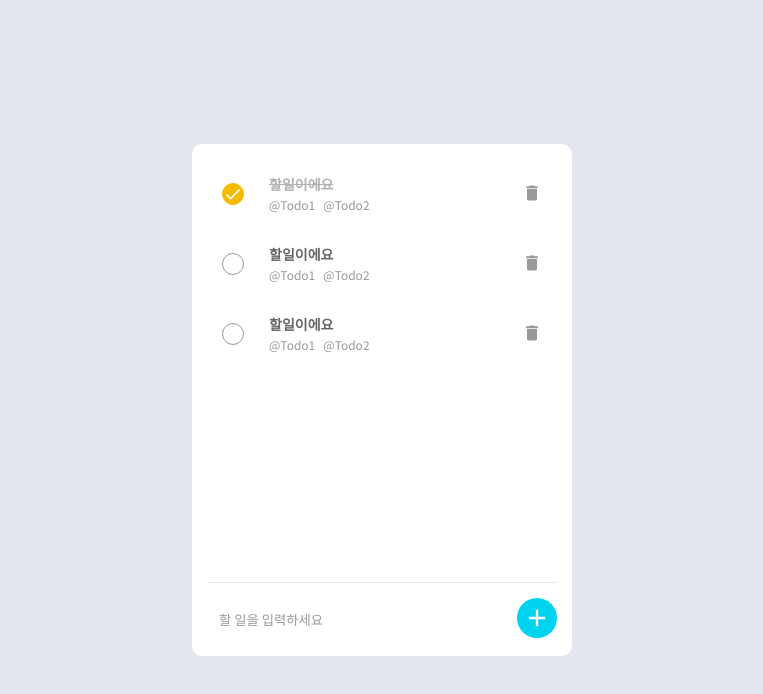
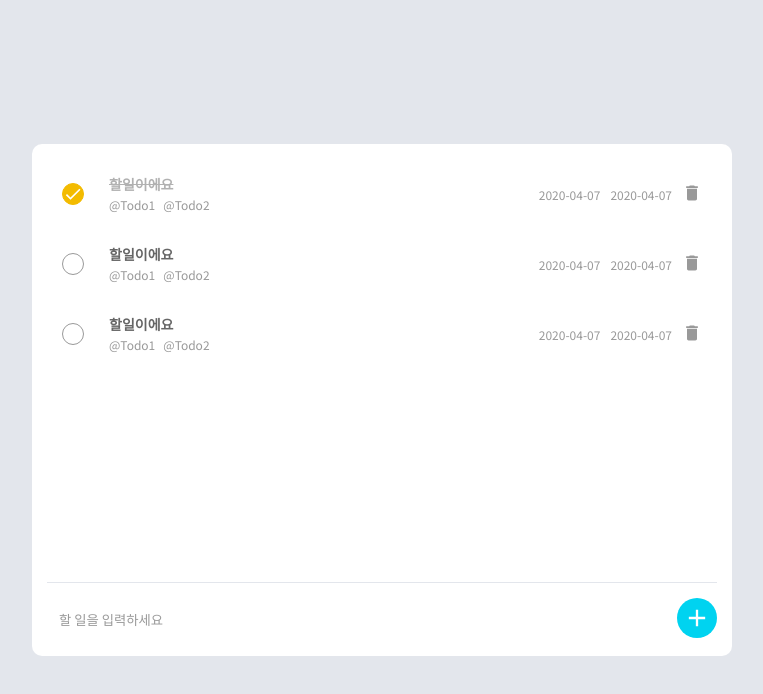
Before and after one commit to soheee94/TodoApp, a React (Create React App) app: page / in a window 1280 px wide. Shown: the top 694 px of the page, without its empty margins (258-1021 px from the left). Built offline with nearby package versions, Linux system fonts and the light colour scheme; no server answers.

Commit message:
Add DateBlock

```diff
--- a/src/App.js
+++ b/src/App.js
@@ -24,6 +24,7 @@ function App() {
     display: flex;
     justify-content: center;
     align-items: center;
+    color: ${palette.gray};
   }
 `;
 
--- a/src/components/TodoItem.js
+++ b/src/components/TodoItem.js
@@ -14,6 +14,10 @@ function TodoItem({ done }) {
           <RefTodoItem>@Todo2</RefTodoItem>
         </div>
       </TextBlock>
+      <DateBlock>
+        <p>2020-04-07</p>
+        <p>2020-04-07</p>
+      </DateBlock>
       <Delete>
         <MdDelete />
       </Delete>
@@ -67,14 +71,20 @@ const Text = styled.div`
 `;
 
 const RefTodoItem = styled.span`
-  color: ${palette.gray};
   display: inline-block;
   margin-right: 8px;
   font-size: 0.75rem;
 `;
 
+const DateBlock = styled.div`
+  font-size: 0.75rem;
+  display: flex;
+  p {
+    margin-right: 10px;
+  }
+`;
+
 const Delete = styled.div`
-  color: ${palette.gray};
   cursor: pointer;
   font-size: 1.25rem;
   opacity: 1;
--- a/src/components/TodoTemplate.js
+++ b/src/components/TodoTemplate.js
@@ -6,7 +6,7 @@ function TodoTemplate({ children }) {
 }
 
 const TodoTemplateBlock = styled.div`
-  width: 380px;
+  width: 700px;
   height: 512px;
   background: white;
   border-radius: 10px;
--- a/src/index.css
+++ b/src/index.css
@@ -10,3 +10,7 @@ body {
 code {
   font-family: source-code-pro, Menlo, Monaco, Consolas, "Courier New", monospace;
 }
+
+p {
+  margin: 0;
+}
```
